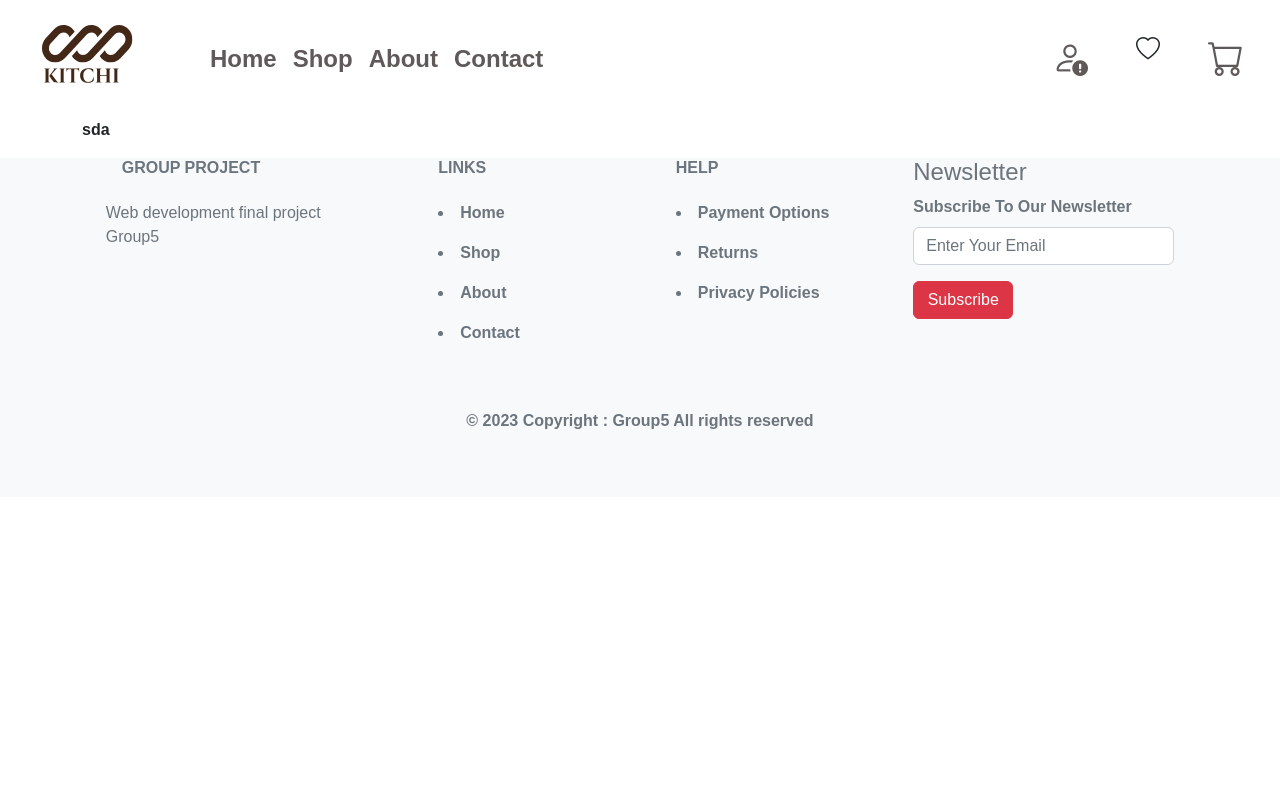
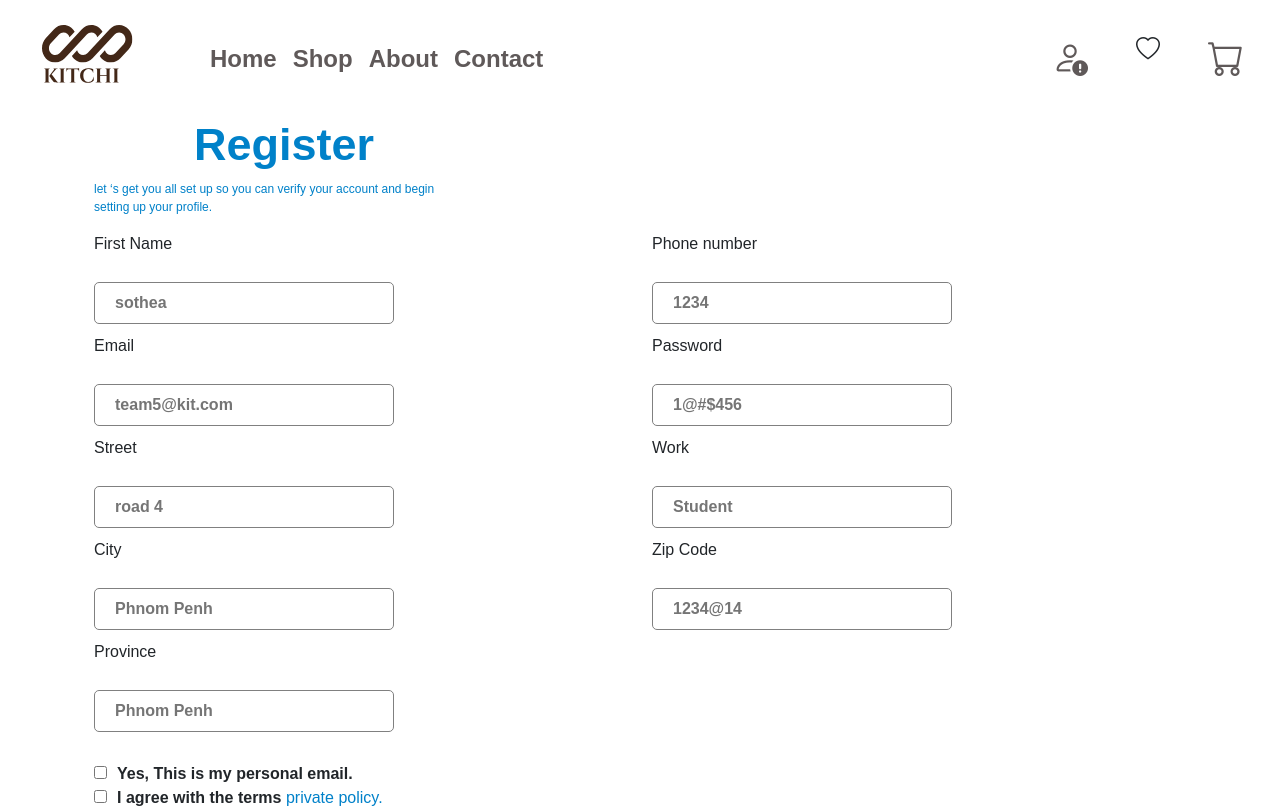
Before and after one commit to Seanghor/WAD_FinalProject_Group5_Frontend, a React (Create React App) app: page /signup in a window 1280 px wide. Shown: the top 808 px of the page. Built offline with nearby package versions, Linux system fonts and the light colour scheme.

Commit message:
Done cart-contact

```diff
--- a/src/App.jsx
+++ b/src/App.jsx
@@ -4,12 +4,13 @@ import Home from "./pages/home/Home";
 import { BrowserRouter, Route, Routes } from "react-router-dom";
 import MainPage from "./pages/MainPage";
 import Shop from "./pages/shop/Shop";
-import Contact from "./pages/contacts/Contact";
+import Contact from "./pages/contact/contact";
 import About from "./pages/about/About";
 import Product from "./components/shop/Product";
 import Signin from "./pages/sign in/signin";
 import Signup from "./pages/sign up/signup";
 import PlaceOrder from "./pages/placeOrder/placeOrder";
+import Cart from "./pages/cart/cart";
 
 function App() {
   return (
@@ -25,6 +26,8 @@ function App() {
             <Route path="/signin" element={<Signin />} />
             <Route path="/signup" element={<Signup />} />
             <Route path="/placeOrder" element={<PlaceOrder />} />
+            <Route path="/cart" element={<Cart/>}/>
+            <Route path="/contact" element={<Contact/>} />
           </Route>
         </Routes>
       </BrowserRouter>
--- a/src/components/navbar/Navbar.jsx
+++ b/src/components/navbar/Navbar.jsx
@@ -55,7 +55,7 @@ const Navbar = () => {
                 <i className="bi bi-heart icon"></i>
               </div>
               <div className="p-4">
-                <NavLink className="nav-link" to="/placeOrder">
+                <NavLink className="nav-link" to="/cart">
                   <i className="bi bi-cart icon"></i>
                 </NavLink>
               </div>
--- a/src/pages/contacts/Contact.js
+++ /dev/null
@@ -1,11 +0,0 @@
-import React from 'react'
-
-const Contact = () => {
-  return (
-    <div>
-      <h1>Contact Work</h1>
-    </div>
-  )
-}
-
-export default Contact
--- a/src/pages/placeOrder/placeOrder.jsx
+++ b/src/pages/placeOrder/placeOrder.jsx
@@ -3,6 +3,7 @@ import ".././styles/placeOrder.css";
 const placeOrder = () => {
   return (
     <div className="container">
+
       <div className="row">
         {/* Left Side */}
         <div className="col-md-6">
--- a/src/pages/sign up/signup.jsx
+++ b/src/pages/sign up/signup.jsx
@@ -13,9 +13,92 @@ const Signup = () => {
   const [zip, setZip] = useState("");
   const [province, setProvince] = useState("");
   const [street, setStreet] = useState("");
+  function OnSignup()
+  {
+
+  }
   return (
     <div className="container">
-      sda
+      <div className="container">
+      <div className="col-md-6 register">
+        <h1>Register</h1>
+        <div className="text">
+          <p>let ‘s get  you all set up so you can verify your account  and begin
+            <br/>setting up  your profile.
+          </p>
+        </div>
+      </div>
+
+      <div className="">
+
+        <div className="row ">
+          {/* Left side form  */}
+          <div className="col">
+            <div className="first_name">
+              <p>First Name</p>
+              <input type="text" value={name} onChange={(e)=>setName(e.target.value)} placeholder="sothea" className="item" />
+            </div>
+            <div className="phone_number">
+              <p>Email</p>
+              <input type="email" value={email} onChange={(e)=>setEmail(e.target.value)} placeholder="team5@kit.com" className="item"  />
+            </div>
+            <div className="password">
+              <p>Street </p>
+              <input type="text" value={street} onChange={(e)=>setStreet(e.target.value)} placeholder="road 4" className="item" />
+            </div>
+            <div className="city">
+              <p>City </p>
+              <input type="text " value={city} onChange={(e)=>setCity(e.target.value)} placeholder="Phnom Penh" className="item" />
+            </div>
+            <div className="province">
+              <p>Province</p>
+              <input type="text " value={province} onChange={(e)=>setProvince(e.target.value)} placeholder="Phnom Penh" className="item" />
+            </div>
+          </div>
+
+          {/* Right side form */}
+          <div className="col">
+            <div className="last_name">
+              <p>Phone number</p>
+              <input type="text" value={phone} onChange={(e)=>setPhone(e.target.value)} placeholder="1234" className="item" />
+            </div>
+            <div className="email">
+              <p>Password</p>
+              <input type="password" value={password} onChange={(e)=>setPassword(e.target.value)} placeholder="1@#$456" className="item" />
+            </div>
+            <div className="confirm_password">
+              <p>Work</p>
+              <input type="text" value={work} onChange={(e)=>setWork(e.target.value)} placeholder="Student" className="item" />
+            </div>
+            <div className="confirm_password">
+              <p>Zip Code</p>
+              <input type="text" value={zip} onChange={(e)=>setZip(e.target.value)} placeholder="1234@14" className="item" />
+            </div>
+          </div>
+        </div>
+
+        {/* Text under Left side form */}
+        <div className="text_under">
+          <div className="tick1">
+            <input type="checkbox" className='checkbox' />
+            <label htmlFor="text"> Yes, This is my personal email.</label>
+          </div>
+          <div className="tick2">
+              <input type="checkbox" className='checkbox' />
+              <label htmlFor="text"> I agree with the terms <a href="/">private policy.</a></label>
+          </div>
+        </div>
+
+        <div className="col-md-6 btn">
+          <button  type="submit" onClick={OnSignup}>Sign Up</button>
+
+        </div>
+        <p>Already have an Account ? <Link to="/signin">Login</Link></p>
+
+      </div>
+
+
+    </div>
     </div>
   );
 };
```
Also changed, not shown: 1 other file (tests, documents, lock files or other folders).
